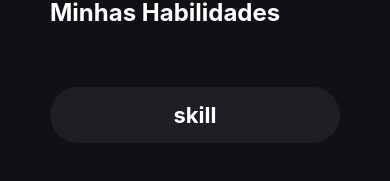
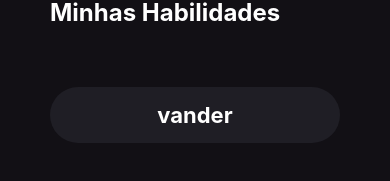
Before and after one commit to vanderL/myskill-mobile, a React Native app: screen / in a window 390 px wide. Shown: the part 299-480 px from the top of the page. Built offline with nearby package versions, Linux system fonts and the light colour scheme.

Commit message:
props and flatlist

```diff
--- a/src/components/Button.js
+++ b/src/components/Button.js
@@ -1,12 +1,12 @@
 import React from 'react';
 import { StyleSheet, Text, TouchableOpacity } from 'react-native';
 
-export function Button() {
+export function Button({ onPress }) {
   return (
     <TouchableOpacity
       style={styles.button}
       activeOpacity={.7}
-    // onPress={handleAddNewSkill}
+      onPress={onPress}
     >
       <Text style={styles.buttonText}>Adicionar</Text>
     </TouchableOpacity>
--- a/src/components/SkillCard.js
+++ b/src/components/SkillCard.js
@@ -6,7 +6,7 @@ import {
   TouchableOpacity
 } from "react-native";
 
-export function SkillCard() {
+export function SkillCard({ skill }) {
 
   return (
 
@@ -15,7 +15,7 @@ export function SkillCard() {
       activeOpacity={.7}
     >
       <Text style={styles.textSkill}>
-        {'skill'}
+        {skill}
       </Text>
     </TouchableOpacity>
   );
--- a/src/pages/Home.js
+++ b/src/pages/Home.js
@@ -5,6 +5,7 @@ import {
   StyleSheet,
   TextInput,
   Platform,
+  FlatList
 } from "react-native";
 
 import { Button } from "../components/Button";
@@ -32,17 +33,29 @@ export function Home() {
         value={newSkill}
       />
 
-      <Button />
+      <Button onPress={handleAddNewSkill} />
 
       <Text style={[styles.title, { marginVertical: 50 }]}>
         Minhas Habilidades
       </Text>
 
-      {
-        mySkills.map(skill => (
-          <SkillCard />
-        ))
-      }
+
+      <FlatList
+        data={mySkills}
+        keyExtractor={item => item}
+        renderItem={({ item }) => (
+          <SkillCard
+            key={item}
+            skill={item}
+          />
+        )}
+        showsVerticalScrollIndicator={false}
+        ListEmptyComponent={() => (
+          <Text>
+            Nenhuma habilidade armazenada
+          </Text>
+        )}
+      />
 
     </View >
   );
```
